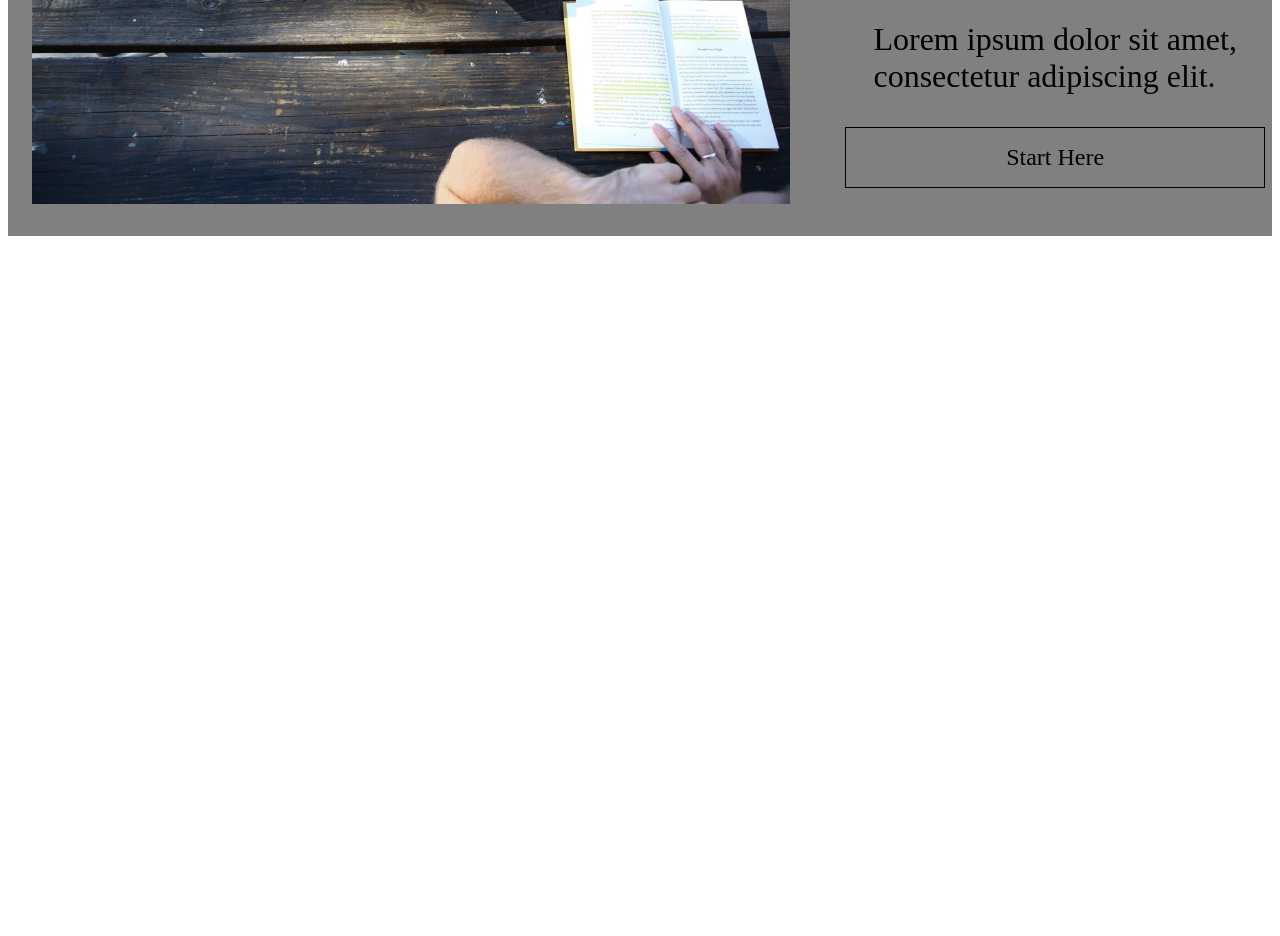
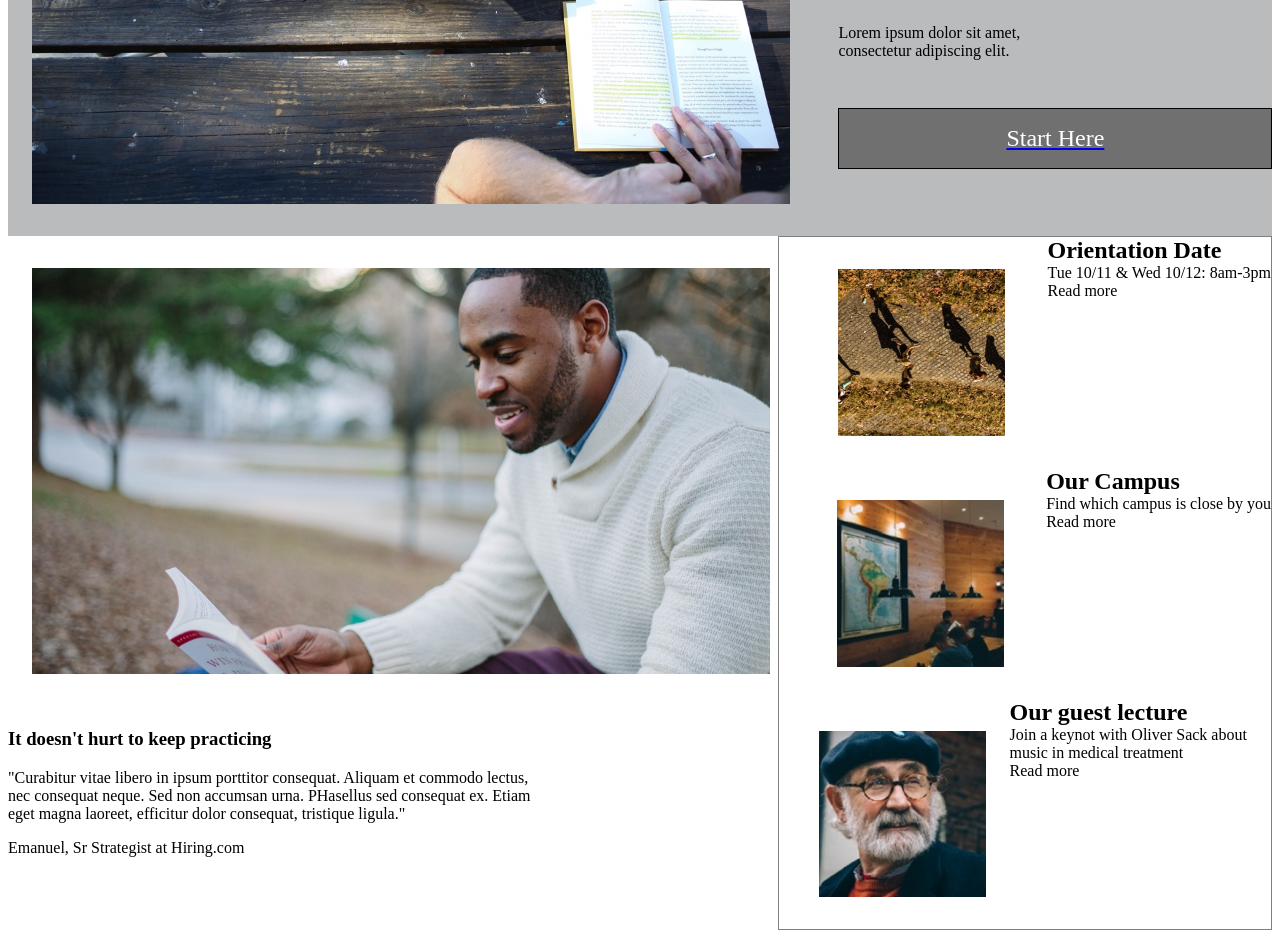
Before and after one commit to jakelucero/colmar, a plain HTML site: page index.html in a window 1280 px wide. Shown: the part 480-1416 px from the top of the page. Before the commit the page ends 800 px from the top, so only its background shows below. Drawn offline with Linux system fonts and the light colour scheme; files whose address does not match are found by name.

Commit message:
working on 2nd body

```diff
--- a/index.html
+++ b/index.html
@@ -4,6 +4,7 @@
     <meta charset="utf-8">
     <title>Colmar Academy</title>
     <link href="./resources/css/index.css" type="text/css" rel="stylesheet">
+    <link href="https://fonts.googleapis.com/css?family=Montserrat:700" rel="stylesheet">
   </head>
   <body>
 <!-- Header -->
@@ -32,11 +33,67 @@
         <p>Lorem ipsum dolor sit amet,
         </br >
         consectetur adipiscing elit.</p>
-        <div class="button">
+        <a href="#"><div class="button">
           <span>Start Here</span>
+        </div></a>
+      </div>
+    </div>
+  </div>
+  <!-- Body Pt. 2 -->
+  <div class="body2">
+    <div class="container">
+      <div class="content2">
+      <img src="C:\cygwin64\home\Jacob\jakelucero.github.io\colmar\resources\images\information-main.jpg">
+        <h3>It doesn't hurt to keep practicing</h3>
+        <p>"Curabitur vitae libero in ipsum porttitor consequat. Aliquam et commodo lectus,
+        </br >
+        nec consequat neque. Sed non accumsan urna. PHasellus sed consequat ex. Etiam
+      </br >
+      eget magna laoreet, efficitur dolor consequat, tristique ligula."</p>
+      <div class="copy">
+        Emanuel, Sr Strategist at Hiring.com
+      </div>
+      </div>
+      <!-- Side Information -->
+      <div class="banner2">
+        <div class="info2">
+          <img src="C:\cygwin64\home\Jacob\jakelucero.github.io\colmar\resources\images\information-orientation.jpg">
+          <div class="info-content">
+          <div class="title">
+            Orientation Date
+          </div>
+          <span>Tue 10/11 & Wed 10/12: 8am-3pm</span>
+          <div class="readmore">
+            Read more
+          </div>
+        </div>
+        </div>
+        <div class="info2">
+          <img src="C:\cygwin64\home\Jacob\jakelucero.github.io\colmar\resources\images\information-campus.jpg">
+          <div class="info-content">
+          <div class="title">
+            Our Campus
+          </div>
+          <span>Find which campus is close by you</span>
+          <div class="readmore">
+            Read more
+          </div>
+        </div>
+        </div>
+        <div class="info2">
+          <img src="C:\cygwin64\home\Jacob\jakelucero.github.io\colmar\resources\images\information-guest-lecture.jpg">
+          <div class="info-content">
+          <div class="title">
+            Our guest lecture
+          </div>
+          <span>Join a keynot with Oliver Sack about music in medical treatment</span>
+          <div class="readmore">
+            Read more
+          </div>
+        </div>
         </div>
       </div>
     </div>
   </div>
-  </body>
+ </body>
 </html>
--- a/resources/css/index.css
+++ b/resources/css/index.css
@@ -47,7 +47,7 @@ h1{
 
 /* Body1 */
 .body1{
-  background-color: grey;
+  background-color: #babbbc;
   display: flex;
 }
 
@@ -61,20 +61,73 @@ h2{
 }
 
 p{
-  font-size: 2rem;
+  justify-content: flex-start;
 }
 
 .button{
+  margin-top: 2rem;
   font-size: 1.5rem;
   border: 1px solid black;
-  padding: 1rem 10rem;
-  justify-content: center;
+  padding: 1rem;
+  text-align: center;
+  width: 25rem;
+  background-color: #707070;
+  color: white;
+  transition: color 0 ease-in 100ms;
+  font-family: "Montserrat:700" serif;
+}
+
+.button:hover{
+  color: black;
+  background-color: white;
+}
+
+.button:active{
+  color: blue;
+}
+
+.button:visited{
+  color: maroon;
 }
 
 .banner1{
   display: inline-flex;
-    padding-left: 1.5rem;
-    justify-content: center;
-    align-items: center;
-    flex-direction: column;
+  padding-left: 1.5rem;
+  justify-content: center;
+  flex-direction: column;
 }
+
+/* Body Pt. 2 */
+.body2 img{
+  padding: 2rem 1.5rem;
+  width: 100%;
+}
+
+.content2{
+  width: 60%
+}
+
+.banner2{
+  border: 1px grey solid;
+  margin-left: 2rem;
+  width: 40%;
+  display: inline-block;
+}
+
+.info2 img{
+  width: 35%;
+  margin: auto;
+}
+
+.info2{
+  padding-left: 1rem;
+  display: flex;
+}
+
+.title{
+  font-weight: bold;
+  font-size: 1.5rem;
+}
+.info-content {
+  justify-content: center;
+}
```
